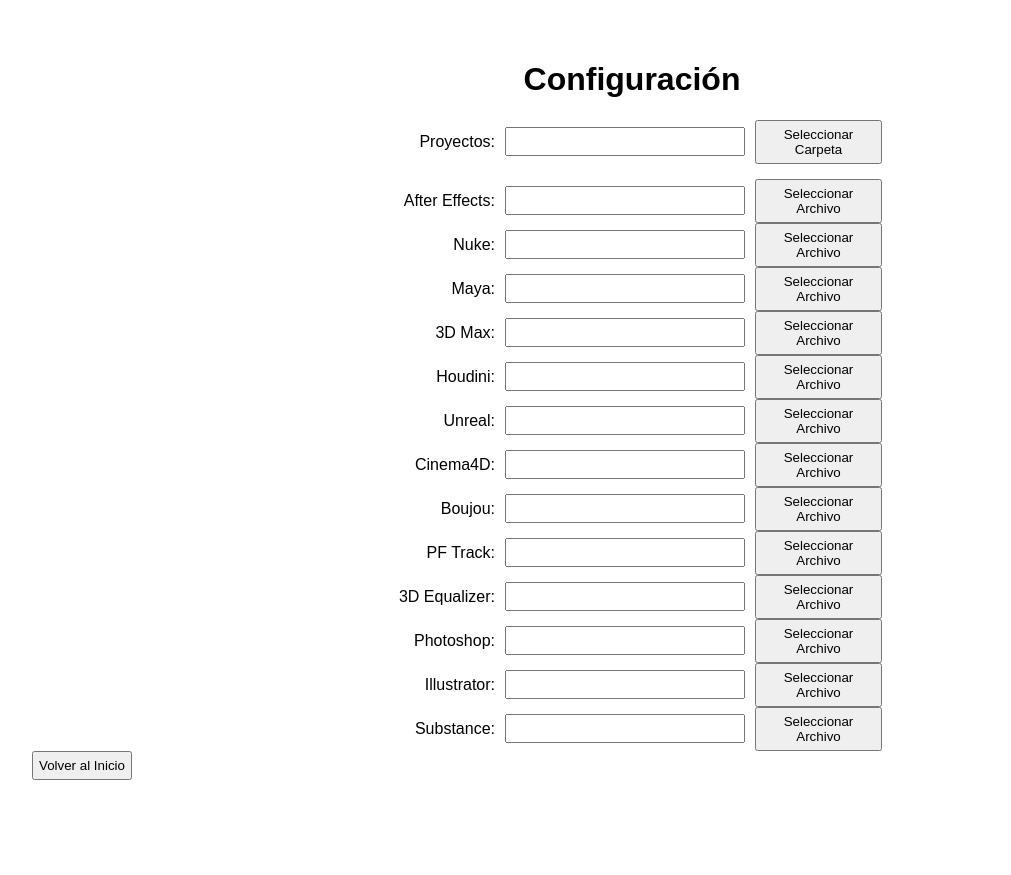
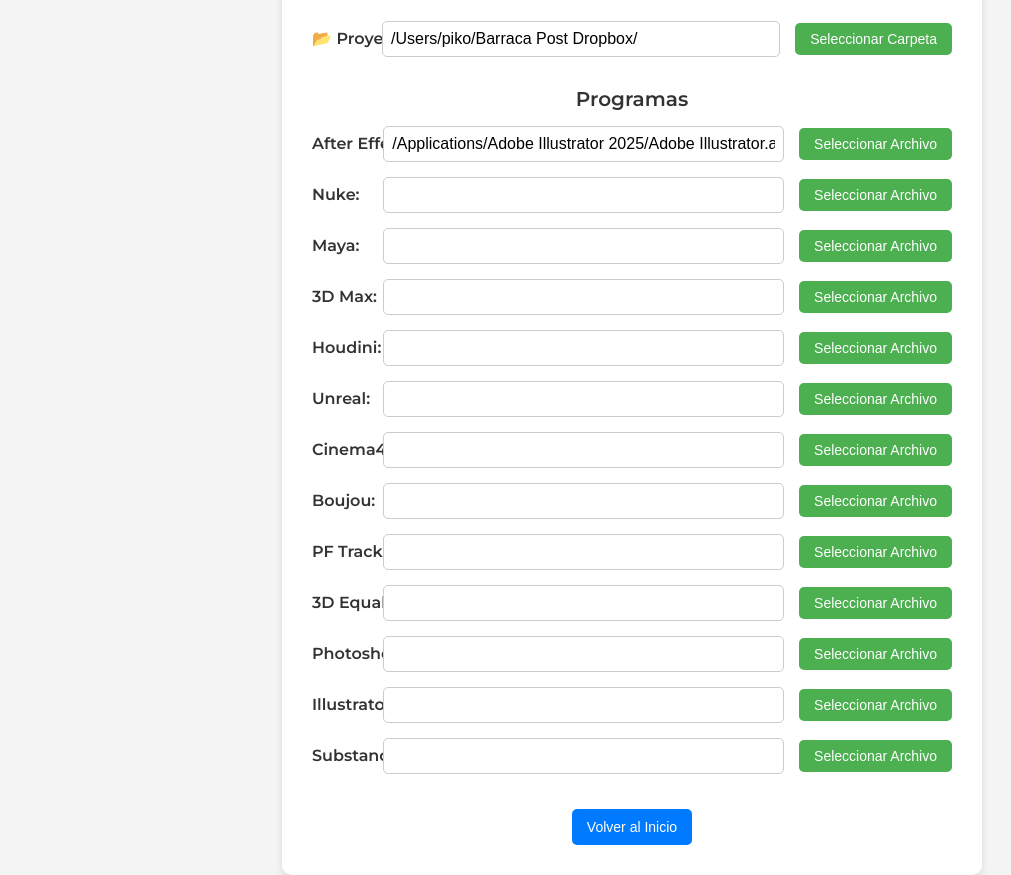
Before and after one commit to Farabute/Barraca, a Flask app: page /config in a window 1280 px wide. Shown: the whole page, without its empty margins (8-1019 px from the left). Before the commit the page ends 780 px from the top, so only its background shows below. Run offline with Flask 3, Linux system fonts and the light colour scheme.

Commit message:
Config y estilo

```diff
--- a/app.py
+++ b/app.py
@@ -1,13 +1,13 @@
 from flask import Flask, jsonify, render_template, request
 import os
 import json
+import platform
+import subprocess
 from tkinter import Tk, filedialog
 from config import DIRECTORIO_BASE
 from models.proyecto import Proyecto
 from models.plano import Plano
-import platform
-import subprocess
-
+from models.programa import Programa
 
 app = Flask(__name__, static_folder="static")
 
@@ -17,6 +17,8 @@
 
 # Instancia Global del Proyecto Actual
 proyecto_actual = None
+programas_instanciados = []  # Lista global para almacenar instancias de programas
+
 
 # ==================== PROYECTOS Y PLANOS ====================
 
@@ -147,14 +149,28 @@
 
 @app.route("/guardar-configuracion", methods=["POST"])
 def guardar_configuracion():
-    """Guarda la configuración en config.json"""
+    """Guarda la configuración en config.json y crea instancias de programas"""
+    global programas_instanciados
     data = request.json
-    print(">>> Guardando configuración:", data)  # DEBUG: Ver qué llega desde el frontend
+
+    print(">>> Guardando configuración en config.json:", data)  # Debug
 
     try:
+        # Guardar en config.json primero
         with open(CONFIG_PROGRAMS, "w") as file:
             json.dump(data, file, indent=4)
-        print(">>> Configuración guardada correctamente")
+
+        print(">>> Configuración guardada correctamente en config.json")
+
+        # Crear instancias de Programa solo después de guardar correctamente
+        programas_instanciados = []
+        if "programas" in data:
+            for nombre, ruta in data["programas"].items():
+                if ruta:  # Solo si tiene una ruta válida
+                    programa = Programa(nombre, ruta)
+                    programas_instanciados.append(programa)
+                    print(f">>> Instanciado: {programa}")
+
         return jsonify({"status": "success"})
     except Exception as e:
         print(">>> Error guardando configuración:", str(e))
@@ -162,11 +178,32 @@
 
 @app.route("/cargar-configuracion", methods=["GET"])
 def cargar_configuracion():
-    """Carga la configuración de programas desde config.json"""
+    """Devuelve la configuración guardada en config.json para el frontend."""
     if os.path.exists(CONFIG_PROGRAMS):
         with open(CONFIG_PROGRAMS, "r") as file:
-            return jsonify(json.load(file))
-    return jsonify({})
+            try:
+                data = json.load(file)
+                print(">>> Enviando configuración al frontend:", data)  # Debug
+                return jsonify(data)
+            except json.JSONDecodeError:
+                print(">>> Error: config.json está corrupto. Creando uno nuevo.")
+                with open(CONFIG_PROGRAMS, "w") as file:
+                    json.dump({"proyecto": "", "programas": {}}, file, indent=4)
+    return jsonify({"proyecto": "", "programas": {}})
+
+def cargar_configuracion_guardada():
+    """Carga la configuración de programas guardados y los instancia"""
+    global programas_instanciados
+
+    if os.path.exists(CONFIG_PROGRAMS):
+        with open(CONFIG_PROGRAMS, "r") as file:
+            data = json.load(file)
+            programas_instanciados = []
+            for nombre, ruta in data.get("programas", {}).items():
+                if ruta:
+                    programa = Programa(nombre, ruta)
+                    programas_instanciados.append(programa)
+                    print(f">>> Cargado desde JSON: {programa}")
 
 # ==================== DEBUG ====================
 
@@ -178,4 +215,5 @@
 
 if __name__ == '__main__':
     cargar_proyecto_seleccionado()
+    cargar_configuracion_guardada()  # Cargar programas guardados
     app.run(debug=True)
--- a/config.json
+++ b/config.json
@@ -1,7 +1,7 @@
 {
     "proyecto": "/Users/piko/Barraca Post Dropbox/",
     "programas": {
-        "After Effects": "/Applications/Adobe After Effects 2025/Adobe After Effects 2025.app/",
+        "After Effects": "/Applications/Adobe Illustrator 2025/Adobe Illustrator.app/",
         "Nuke": "",
         "Maya": "",
         "3D Max": "",
--- a/config_proyecto.json
+++ b/config_proyecto.json
@@ -1,11 +1,11 @@
 {
-    "nombre": "Huinca_Sedal_Storms",
-    "path": "/Users/piko/Barraca Post Dropbox/Huinca_Sedal_Storms",
+    "nombre": "Elea_Contractil",
+    "path": "/Users/piko/Barraca Post Dropbox/Elea_Contractil",
     "plano": {
-        "nombre": "hs_390",
-        "path": "/Users/piko/Barraca Post Dropbox/Huinca_Sedal_Storms/hs_390",
+        "nombre": "Assets",
+        "path": "/Users/piko/Barraca Post Dropbox/Elea_Contractil/_Assets",
         "numero": "",
-        "render_path": "/Users/piko/Barraca Post Dropbox/Huinca_Sedal_Storms/hs_390/renders",
+        "render_path": "/Users/piko/Barraca Post Dropbox/Elea_Contractil/_Assets/renders",
         "area": "Animation"
     }
 }
--- a/static/css/config.css
+++ b/static/css/config.css
@@ -1,39 +1,86 @@
+/* Fuente más moderna */
+@import url('https://fonts.googleapis.com/css2?family=Montserrat:wght@400;600&display=swap');
+
 body {
-    font-family: Arial, sans-serif;
-    margin: 20px;
-    padding: 20px;
+    font-family: 'Montserrat', sans-serif;
+    background-color: #f4f4f4;
+    color: #333;
+    margin: 0;
+    padding: 0;
+    display: flex;
+    justify-content: center;
+    align-items: center;
+    height: 100vh;
+}
+
+.config-container {
+    background: white;
+    padding: 30px;
+    border-radius: 10px;
+    box-shadow: 0 4px 8px rgba(0, 0, 0, 0.1);
+    width: 50%;  /* Ahora ocupa el 60% de la pantalla */
+    text-align: center;
 }
 
 h1 {
-    text-align: center;
+    font-size: 24px;
+    font-weight: 600;
+    margin-bottom: 20px;
 }
 
-.config-container {
-    display: flex;
-    flex-direction: column;
-    align-items: center;
-    gap: 15px;
+h2 {
+    font-size: 20px;
+    font-weight: 600;
+    margin-top: 30px;
+    margin-bottom: 15px;
 }
 
 .config-item {
     display: flex;
     align-items: center;
-    gap: 10px;
-    width: 500px;
+    justify-content: space-between;
+    margin-bottom: 15px;
 }
 
 label {
     flex: 1;
-    text-align: right;
+    text-align: left;
+    font-weight: 600;
+    margin-right: -120px; /* Reduce la separación entre label y input */
 }
 
 input {
     flex: 2;
-    padding: 5px;
+    padding: 8px;
+    border: 1px solid #ccc;
+    border-radius: 5px;
+    font-size: 16px;
+    width: 60%;
+    margin-right: 15px; /* Aumenta la separación entre el input y el botón */
 }
 
 button {
-    flex: 1;
-    padding: 5px;
+    background-color: #4CAF50;
+    color: white;
+    border: none;
+    padding: 8px 15px;
+    border-radius: 5px;
     cursor: pointer;
+    font-size: 14px;
+    transition: background 0.3s;
 }
+
+button:hover {
+    background-color: #45a049;
+}
+
+/* Botón de volver */
+.back-button {
+    background-color: #007BFF;
+    margin-top: 20px;
+    padding: 10px 15px;
+}
+
+.back-button:hover {
+    background-color: #0056b3;
+}
--- a/static/js/config.js
+++ b/static/js/config.js
@@ -17,6 +17,8 @@
 // Función para cargar los inputs dinámicos de los programas
 function generarInputs() {
     const container = document.getElementById("programas-container");
+    container.innerHTML = ""; // Asegura que no se dupliquen elementos
+
     PROGRAM_ORDER.forEach(programa => {
         const div = document.createElement("div");
         div.classList.add("config-item");
@@ -38,6 +40,8 @@
         div.appendChild(button);
         container.appendChild(div);
     });
+
+    cargarConfiguracion(); // Cargar configuración después de generar los inputs
 }
 
 function seleccionarRuta(tipo) {
@@ -72,7 +76,7 @@
 
     const configData = { proyecto: proyectoPath, programas: programas };
 
-    console.log(">>> Enviando configuración al servidor:", configData);  // DEBUG
+    console.log(">>> Enviando configuración al servidor:", configData);  // Debug
 
     fetch("/guardar-configuracion", {
         method: "POST",
@@ -80,9 +84,39 @@
         body: JSON.stringify(configData)
     })
     .then(response => response.json())
-    .then(data => console.log(">>> Respuesta del servidor:", data))
+    .then(data => {
+        console.log(">>> Respuesta del servidor:", data);
+        if (data.status === "success") {
+            console.log(">>> Configuración guardada correctamente.");
+        } else {
+            console.error(">>> Error al guardar configuración:", data.message);
+        }
+    })
     .catch(error => console.error("Error guardando configuración:", error));
 }
 
-// Cargar los inputs dinámicos al inicio
+// Cargar configuración desde Flask
+function cargarConfiguracion() {
+    fetch("/cargar-configuracion")
+        .then(response => response.json())
+        .then(data => {
+            console.log(">>> Configuración cargada desde el servidor:", data);
+
+            if (data.proyecto) {
+                document.getElementById("proyecto-path").value = data.proyecto;
+            }
+
+            if (data.programas) {
+                PROGRAM_ORDER.forEach(programa => {
+                    const inputId = `ruta-${programa.replace(/\s+/g, '-').toLowerCase()}`;
+                    if (data.programas[programa]) {
+                        document.getElementById(inputId).value = data.programas[programa];
+                    }
+                });
+            }
+        })
+        .catch(error => console.error("Error cargando configuración:", error));
+}
+
+// Al cargar la página, generamos los inputs y luego cargamos la configuración guardada
 document.addEventListener("DOMContentLoaded", generarInputs);
--- a/templates/config.html
+++ b/templates/config.html
@@ -3,27 +3,28 @@
 <head>
     <meta charset="UTF-8">
     <meta name="viewport" content="width=device-width, initial-scale=1.0">
-    <title>Configuración</title>
+    <title>Barraca Pipe</title>
+    <link rel="icon" href="{{ url_for('static', filename='icons/iso-stroke.png') }}" type="image/png">
     <link rel="stylesheet" type="text/css" href="{{ url_for('static', filename='css/config.css') }}">
     <script src="{{ url_for('static', filename='js/config.js') }}" defer></script>
 </head>
 <body>
 
-    <h1>Configuración</h1>
+    <div class="config-container">
+        <h1>Configuración</h1>
 
-    <div class="config-container">
-        <!-- Configuración del directorio de proyectos -->
         <div class="config-item">
-            <label for="proyecto-path">Proyectos:</label>
+            <label for="proyecto-path">📂 Proyectos:</label>
             <input type="text" id="proyecto-path" readonly>
             <button onclick="seleccionarRuta('proyecto')">Seleccionar Carpeta</button>
         </div>
 
-        <!-- Configuración de las rutas de programas -->
+        <h2>Programas</h2>
+
         <div id="programas-container"></div>
+
+        <button class="back-button" onclick="window.location.href='/'">Volver al Inicio</button>
     </div>
-
-    <button onclick="window.location.href='/'">Volver al Inicio</button>
 
 </body>
 </html>
```
Also changed, not shown: models/programa.py (added, +32 -0 lines), static/css/index.css (+63 -12 lines), templates/index.html (+24 -9 lines), static/icons/iso-stroke.png (added).
